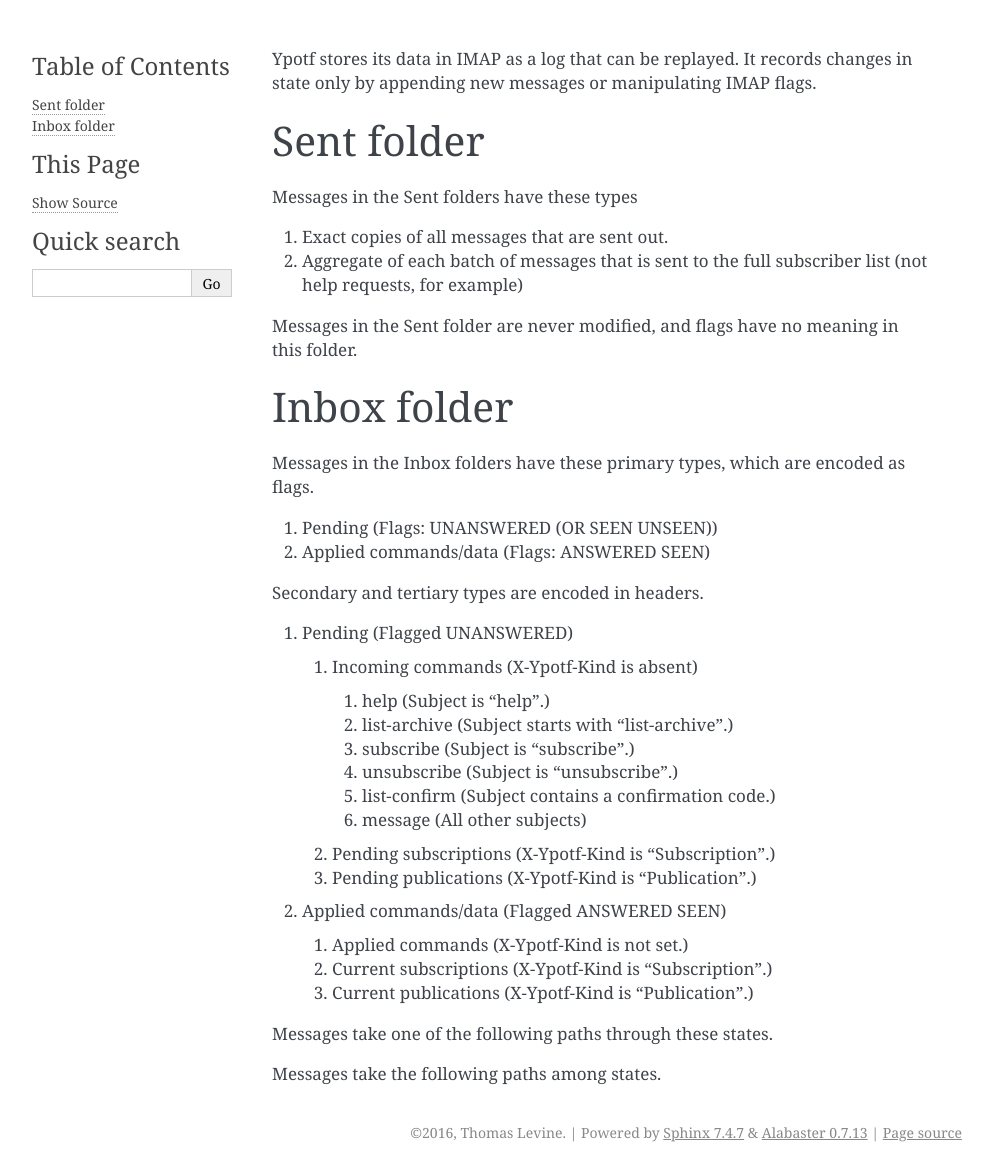
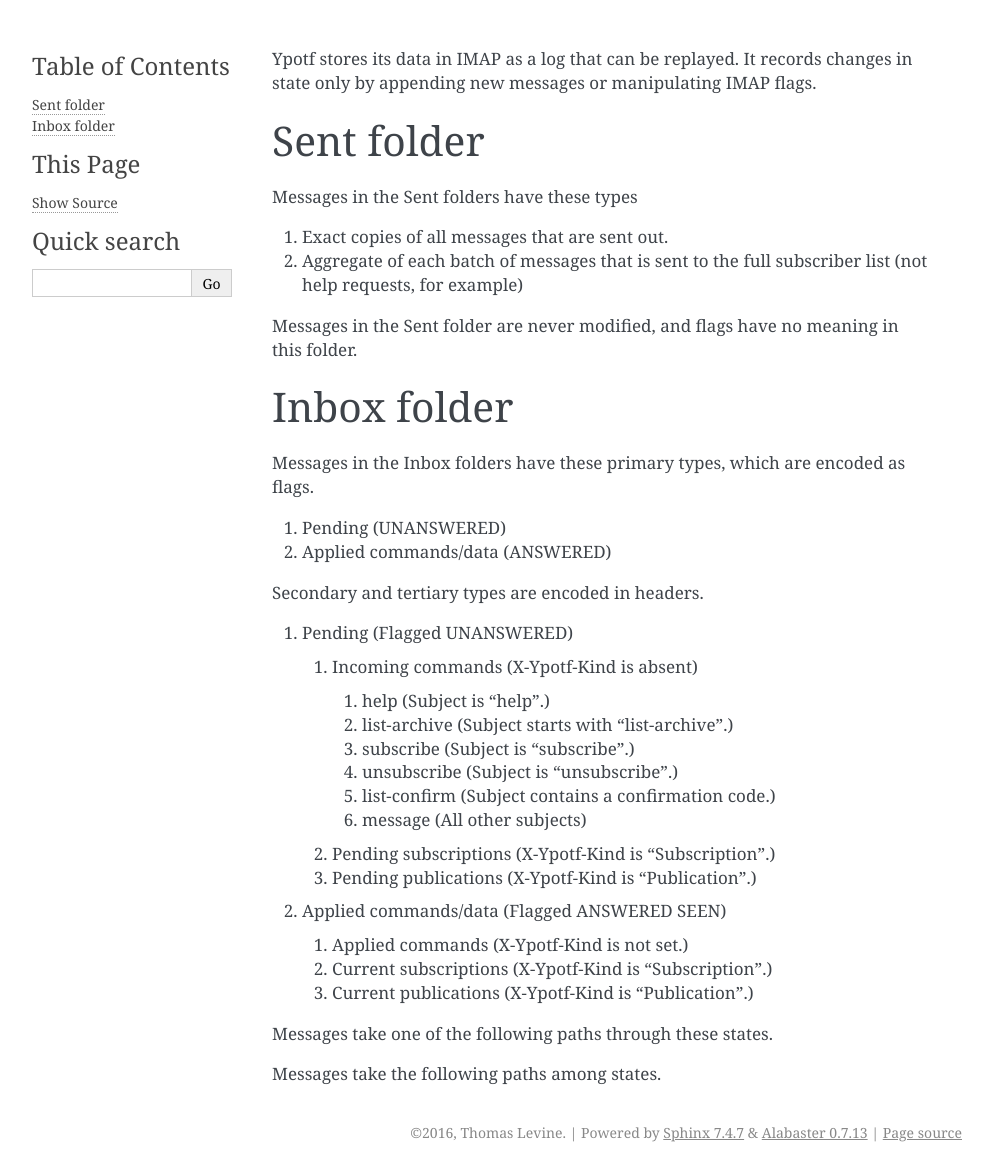
Before and after one commit to tlevine/ypotf, a Sphinx documentation site: the page built from docs/data-model.rst, in a window 1280 px wide. Shown: the whole page, without its empty margins (148-1140 px from the left). Built offline with Sphinx 7.4.7, drawn with Linux system fonts in a browser that asks for light colours.

Commit message:
Automatic commit with j

```diff
--- a/docs/data-model.rst
+++ b/docs/data-model.rst
@@ -18,8 +18,8 @@ Inbox folder
 Messages in the Inbox folders have these primary types, which are
 encoded as flags.
 
-1. Pending (Flags: UNANSWERED (OR SEEN UNSEEN))
-2. Applied commands/data (Flags: ANSWERED SEEN)
+1. Pending (UNANSWERED)
+2. Applied commands/data (ANSWERED)
 
 Secondary and tertiary types are encoded in headers.
 
```
Also changed, not shown: 1 other file.
